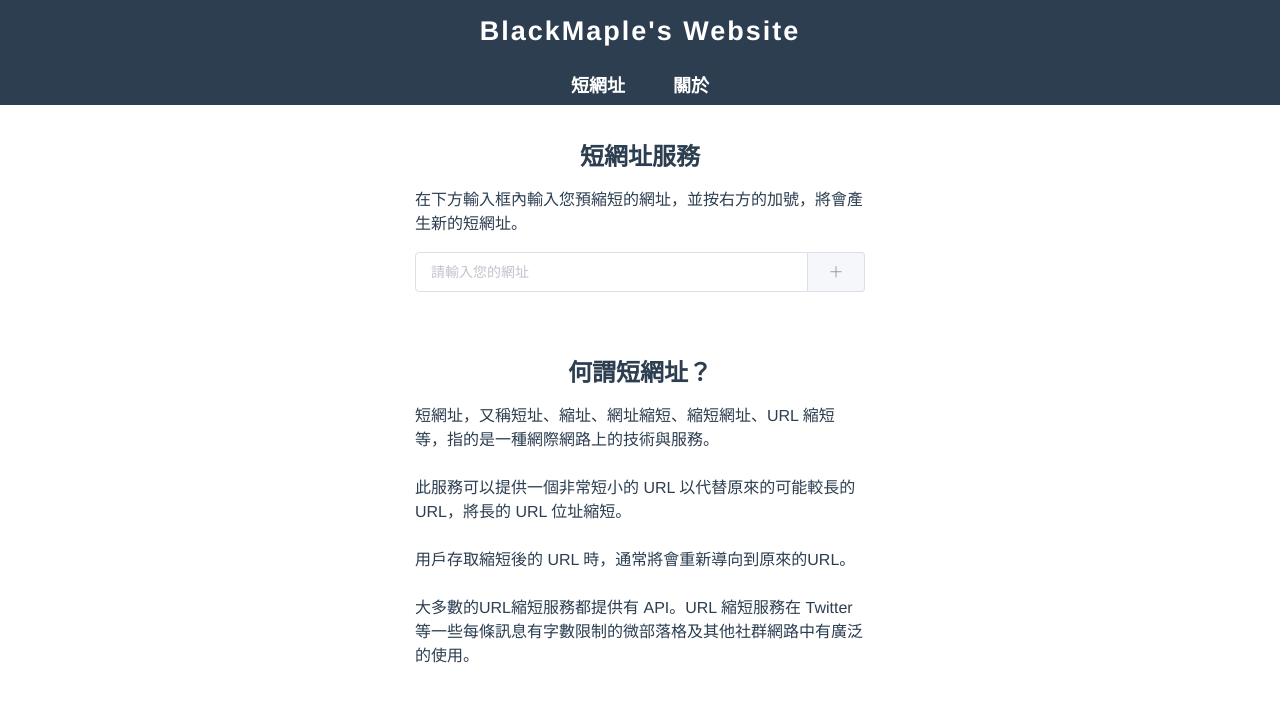
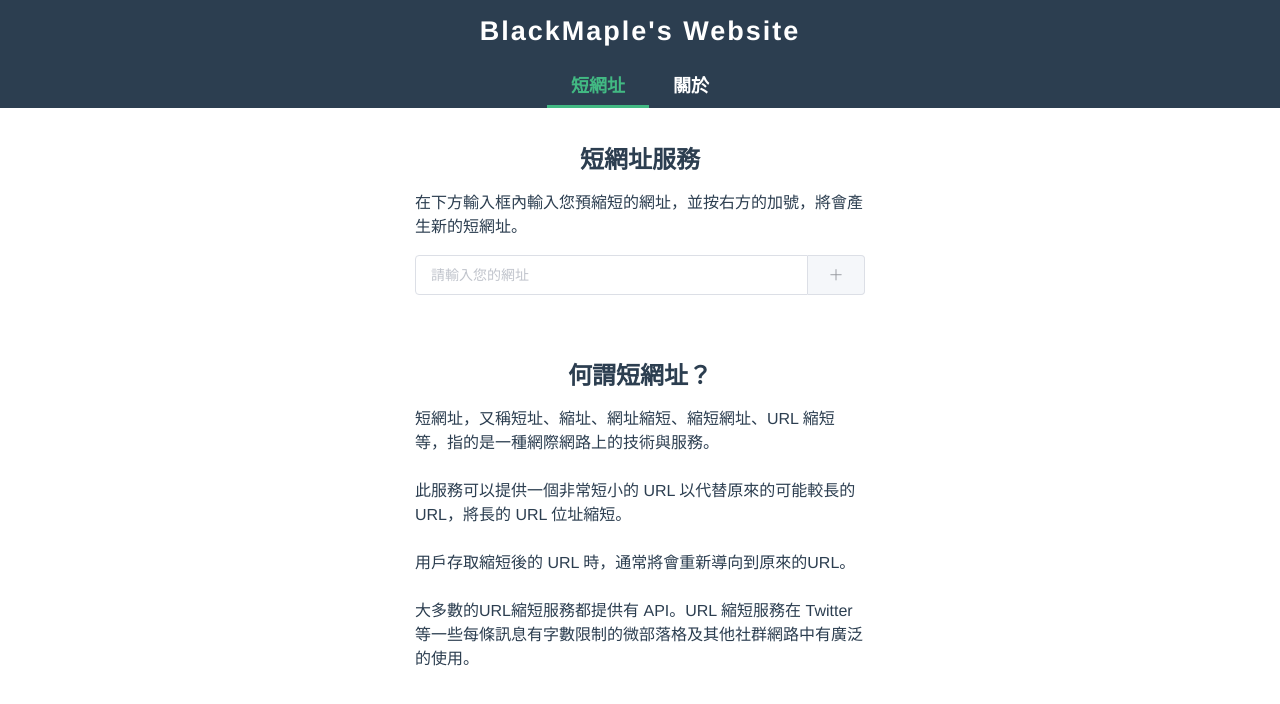
Before and after one commit to yaoandy107/url-shortener-web, a Vue app: page / in a window 1280 px wide. Shown: the top 704 px of the page. Built offline with nearby package versions, Linux system fonts and the light colour scheme.

Commit message:
Fix router-link

```diff
--- a/src/App.vue
+++ b/src/App.vue
@@ -2,7 +2,7 @@
   <div id="app">
     <div id="nav">
       <h2 class="title">BlackMaple's Website</h2>
-      <router-link to="/url-shortener">短網址</router-link>
+      <router-link to="/">短網址</router-link>
       <router-link to="/about">關於</router-link>
     </div>
     <router-view />
```
